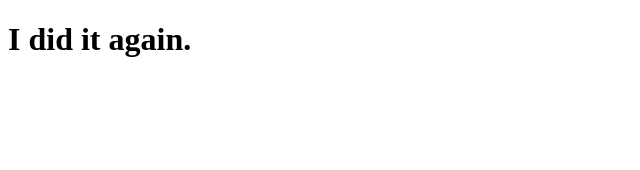
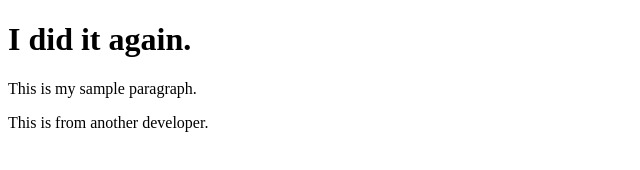
Before and after one commit to michael-r567/myrepository2, a plain HTML site: page index.html in a window 1280 px wide. Shown: the whole page, without its empty margins (0-640 px from the left). Drawn offline with Linux system fonts and the light colour scheme.

Commit message:
index.html

```diff
--- a/index.html
+++ b/index.html
@@ -8,6 +8,7 @@
 <body>
 
 	<h1> I did it again.</h1>
-
+	<p>This is my sample paragraph.</p>
+	<span>This is from another developer.</span>
 </body>
 </html>
```
